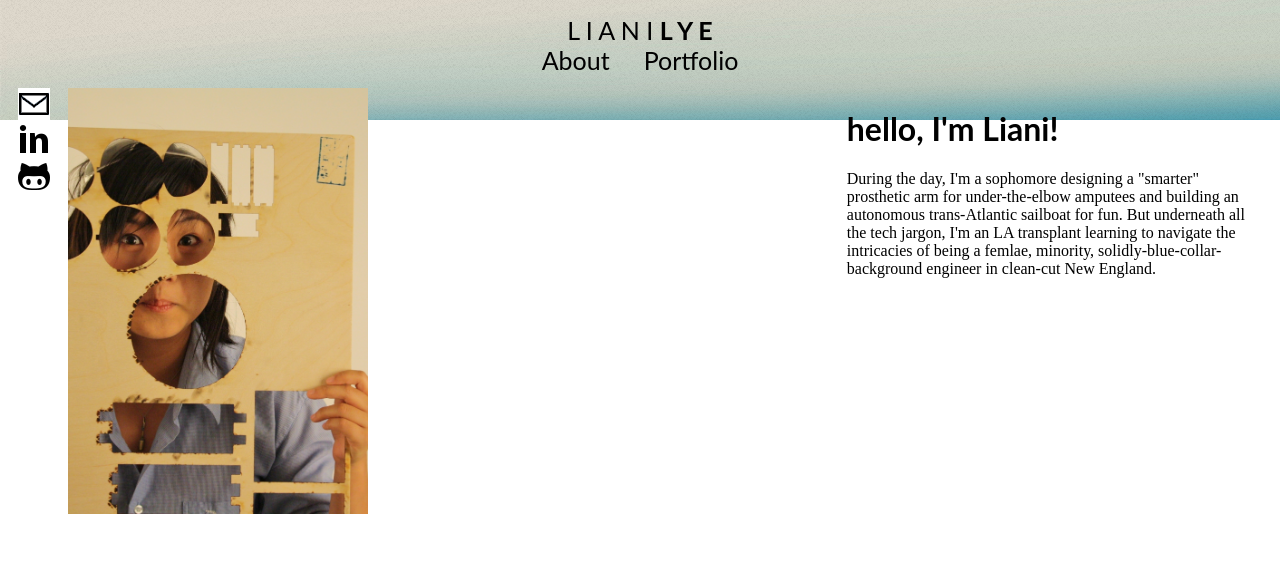
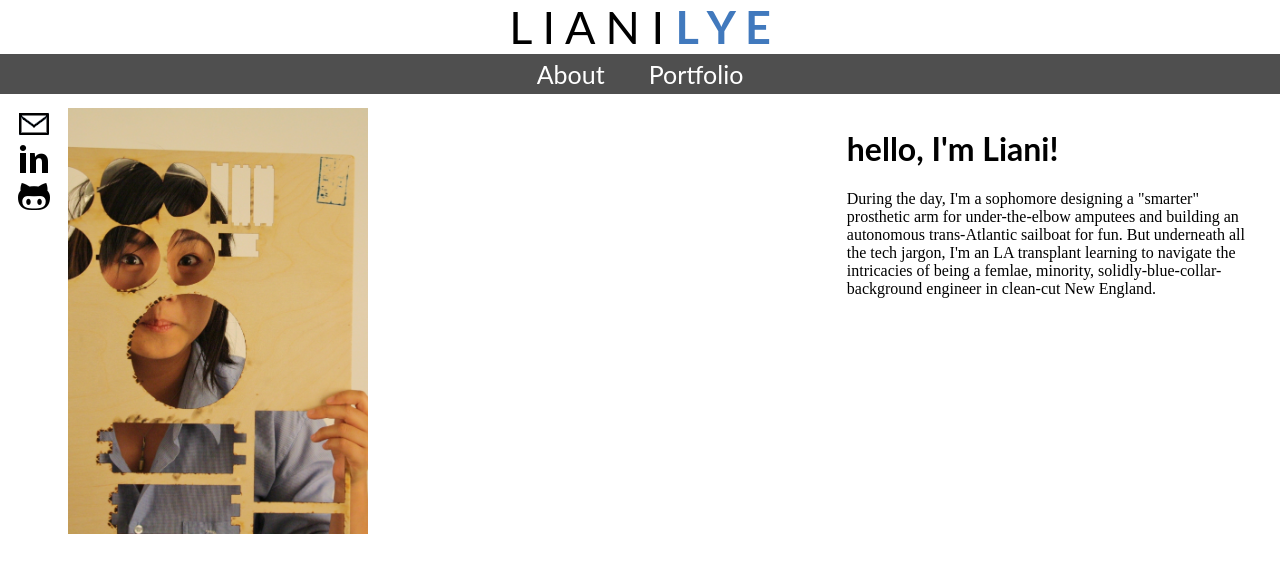
Before and after one commit to lianilychee/lianilychee.github.io, a PHP site: page / in a window 1280 px wide. Shown: the top 573 px of the page. Run offline with PHP 8.4, Linux system fonts and the light colour scheme.

Commit message:
nav bar less derpy looking

```diff
--- a/css/style.css
+++ b/css/style.css
@@ -55,34 +55,42 @@ nav {
 	position: fixed;
 	top: 0;
 	left: 0;
-	padding-top: 15px;
+	/*padding-top: 5px;*/
 
 	width: 100%;
+	/*height: 95px;*/ /* Tweak this number to adjust nav bar height.  Make sure that .section-container margin-top value is adjusted accordingly. */
 
-	/* Tweak this number to adjust nav bar height.  Make sure that .section-container margin-top value is adjusted accordingly. */
-	height: 105px;
-
-	/*background: white;*/
-	background-image: url('../images/overlay.png'), url('../images/bg.jpg');
-	background-size: auto, 100% 100%;*/
+	background: white;
 }
-
-	#nav-title {
-		font-size: 45px;
-	}
 
 	nav a {
 		font-size: 25px;
-		padding-left: 15px;
-		padding-right: 15px;
+		padding-left: 20px;
+		padding-right: 20px;
 	}
+
+	#nav-title {
+		color: black;
+		/*background-color: red;*/
+		font-size: 45px;
+		margin-top: 30px;
+	}
+
+	#nav-menu {
+		color: white;
+		padding: 5px;
+		background-color: #4F4F4F;
+		color: white;
+	}
+
+		#nav-menu a, a:visited{ color: white; }
 
 
 /***** SECTIONS *****/
 .section-container {
 	height: 100%;
 	width: 96%;
-	margin-top: 70px;
+	margin-top: 90px;
 	padding-top: 100px;
 	padding: 10px;
 }
--- a/index.html
+++ b/index.html
@@ -14,9 +14,12 @@
 <body>
 	<!-- *** NAV BAR *** -->
 	<nav>
-		<a href = 'index.html'> L I A N I <b>L Y E</b> </a> <br>
-		<a href='index.html' id='aboutlink'> About</a>
-		<a href='folio.html' id='portfoliolink'> Portfolio</a>
+		<a href='index.html' id='nav-title'>L I A N I <font color='#4179BD'><b>L Y E</b> </font></a><br>
+
+		<div id='nav-menu'>
+			<a href='index.html' id='aboutlink'> About</a>
+			<a href='folio.html' id='portfoliolink'> Portfolio</a>
+		</div>
 	</nav>
 
 
```
Also changed, not shown: folio.html (+6 -3 lines).
